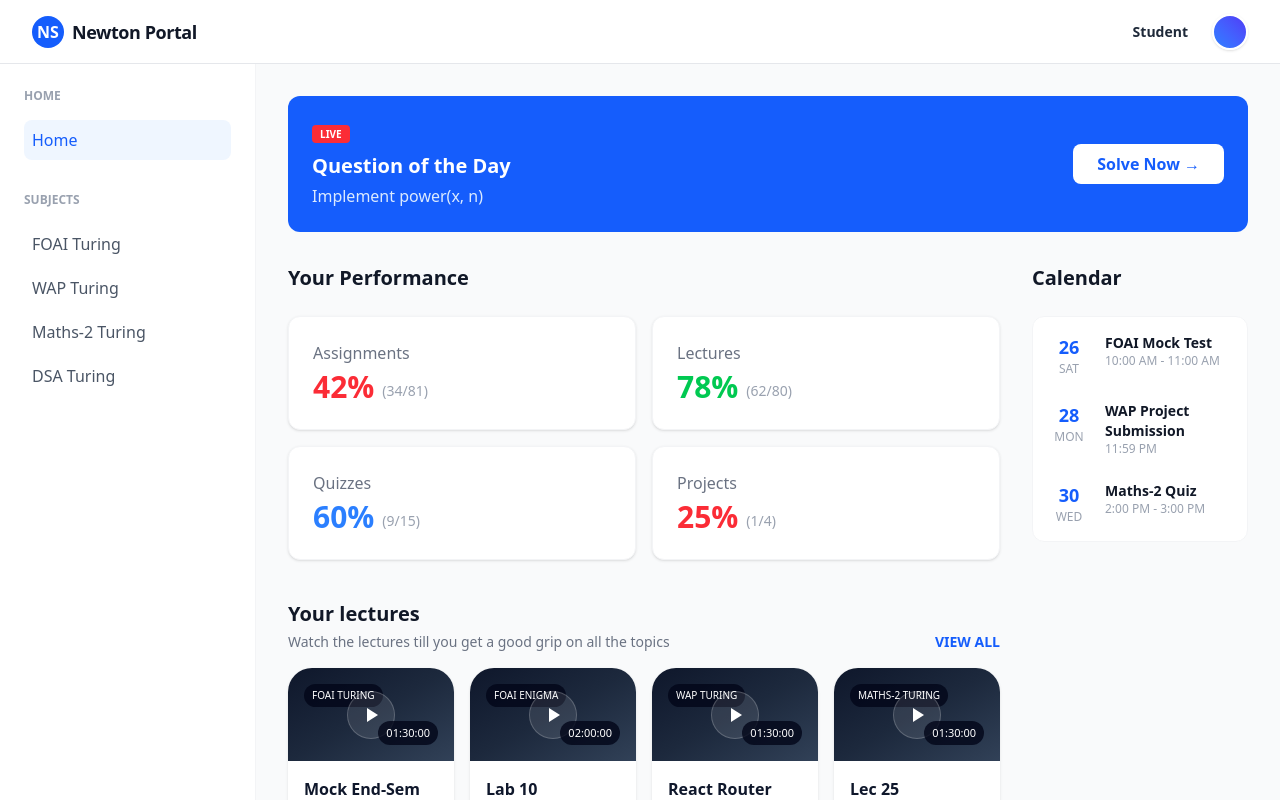
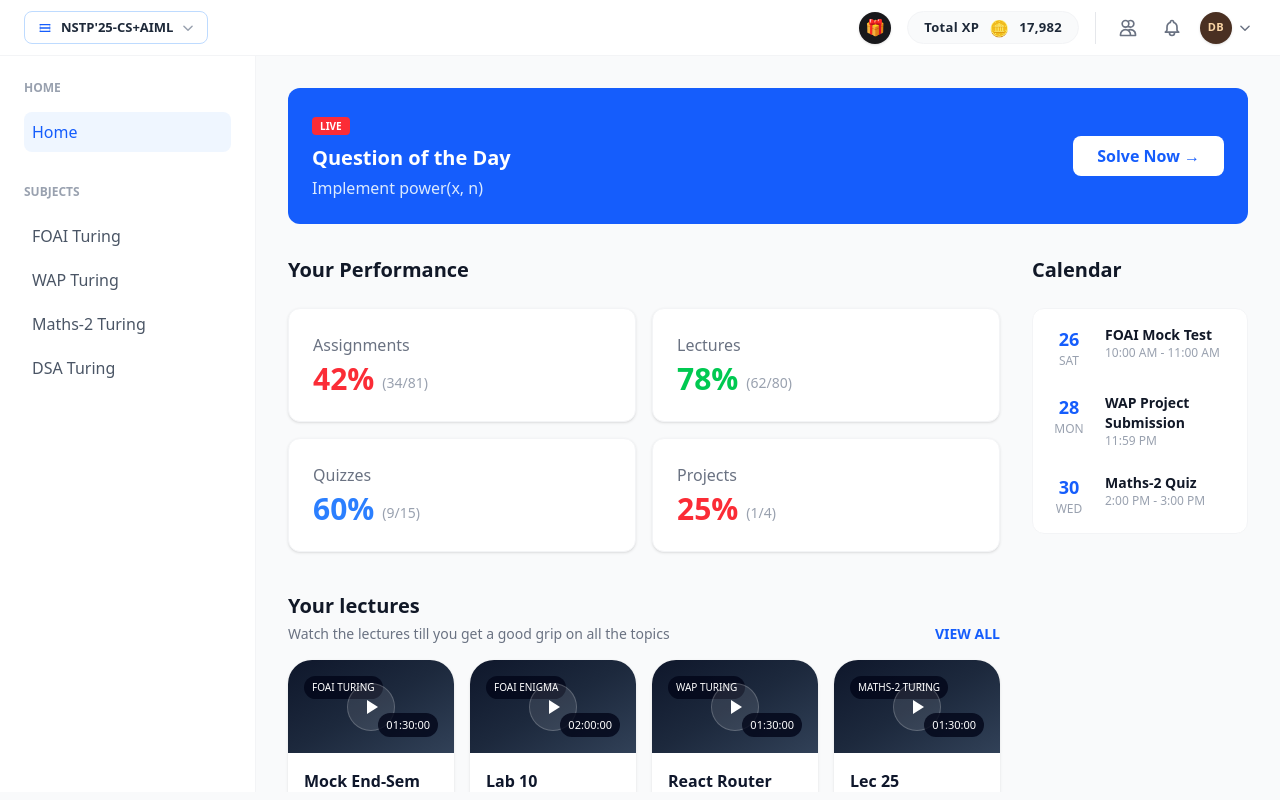
Before and after one commit to quickDhav/newton_clone, a React (Vite) app: page / in a window 1280 px wide. Both pictures are taken after a click on the button "Login". Built offline with nearby package versions, Linux system fonts and the light colour scheme.

Commit message:
Refactor Navbar component and update layout
Removed email prop and username logic from Navbar component. Updated Navbar layout and styles for improved UI.

```diff
--- a/src/components/Navbar.jsx
+++ b/src/components/Navbar.jsx
@@ -1,18 +1,45 @@
-export default function Navbar({ email }) {
-  const username = email ? email.split("@")[0] : "Student";
+export default function Navbar() {
+  return (
+    <nav className="h-14 bg-white border-b border-gray-100 flex items-center justify-between px-4 sm:px-6 sticky top-0 z-50">
+      <div className="flex items-center">
+        <button className="flex items-center gap-2 border border-blue-200 rounded-lg px-3 py-1.5 text-[13px] font-bold text-gray-800 hover:bg-gray-50 transition">
+          <div className="text-blue-600 flex items-center justify-center">
+            <svg className="w-4 h-4" viewBox="0 0 24 24" fill="currentColor">
+              <path d="M4 6h16v2H4zm0 5h16v2H4zm0 5h16v2H4z" />
+              <path d="M4 6h2v12H4zm14 0h2v12h-2z" opacity="0.3"/>
+            </svg>
+          </div>
+          NSTP&apos;25-CS+AIML
+          <svg className="w-3.5 h-3.5 text-gray-400" fill="none" stroke="currentColor" viewBox="0 0 24 24"><path strokeLinecap="round" strokeLinejoin="round" strokeWidth="2.5" d="M19 9l-7 7-7-7"></path></svg>
+        </button>
+      </div>
 
-  return (
-    <nav className="h-16 bg-white border-b border-gray-200 flex items-center justify-between px-8 sticky top-0 z-50">
-      <div className="flex items-center gap-2">
-        <div className="w-8 h-8 bg-blue-600 rounded-full flex items-center justify-center text-white font-bold">NS</div>
-        <span className="font-bold text-lg tracking-tight">Newton Portal</span>
-      </div>
-      <div className="flex items-center gap-6">
-        <div className="text-right hidden sm:block">
-          <p className="text-sm font-bold text-gray-800 leading-none">{username}</p>
-          <p className="text-[10px] text-blue-600 font-bold uppercase tracking-tighter"></p>
+      <div className="flex items-center gap-4">
+        <div className="w-8 h-8 bg-[#18181b] rounded-full flex items-center justify-center shadow-sm cursor-pointer hover:bg-black transition">
+          <span className="text-base leading-none block mb-0.5">🎁</span>
         </div>
-        <div className="w-9 h-9 bg-gradient-to-tr from-blue-500 to-indigo-600 rounded-full border-2 border-white shadow-sm"></div>
+
+        <div className="hidden sm:flex items-center gap-2 bg-gray-50 border border-gray-100 rounded-full px-4 py-1.5 text-[13px] font-bold text-gray-800">
+          <span className="tracking-wide">Total XP</span>
+          <span className="text-[#FFB800] text-base leading-none mx-0.5">🪙</span>
+          <span className="tracking-wide">17,982</span>
+        </div>
+
+        <div className="flex items-center gap-3 border-l border-gray-200 pl-4">
+          <button className="text-gray-500 hover:text-gray-800 transition flex items-center justify-center w-8 h-8">
+            <svg className="w-5 h-5" fill="none" stroke="currentColor" viewBox="0 0 24 24"><path strokeLinecap="round" strokeLinejoin="round" strokeWidth="2" d="M12 4.354a4 4 0 110 5.292M15 21H3v-1a6 6 0 0112 0v1zm0 0h6v-1a6 6 0 00-9-5.197M13 7a4 4 0 11-8 0 4 4 0 018 0z"></path></svg>
+          </button>
+          <button className="text-gray-500 hover:text-gray-800 transition flex items-center justify-center w-8 h-8">
+            <svg className="w-5 h-5" fill="none" stroke="currentColor" viewBox="0 0 24 24"><path strokeLinecap="round" strokeLinejoin="round" strokeWidth="2" d="M15 17h5l-1.405-1.405A2.032 2.032 0 0118 14.158V11a6.002 6.002 0 00-4-5.659V5a2 2 0 10-4 0v.341C7.67 6.165 6 8.388 6 11v3.159c0 .538-.214 1.055-.595 1.436L4 17h5m6 0v1a3 3 0 11-6 0v-1m6 0H9"></path></svg>
+          </button>
+
+          <button className="flex items-center gap-1.5 hover:bg-gray-50 rounded-full transition pr-1">
+             <div className="w-8 h-8 rounded-full bg-[#4A3022] flex items-center justify-center text-[#FAD5A5] text-[11px] font-bold tracking-wider shadow-sm">
+               DB
+             </div>
+             <svg className="w-3.5 h-3.5 text-gray-500" fill="none" stroke="currentColor" viewBox="0 0 24 24"><path strokeLinecap="round" strokeLinejoin="round" strokeWidth="2.5" d="M19 9l-7 7-7-7"></path></svg>
+          </button>
+        </div>
       </div>
     </nav>
   );
```
